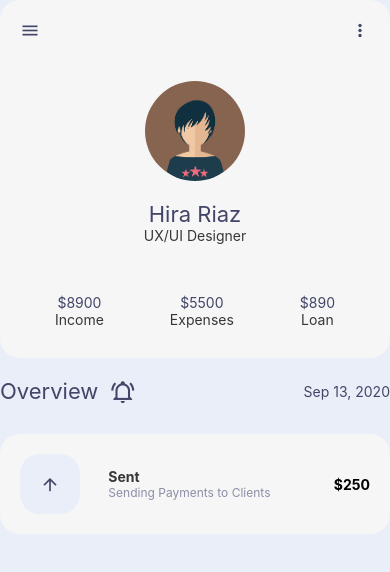
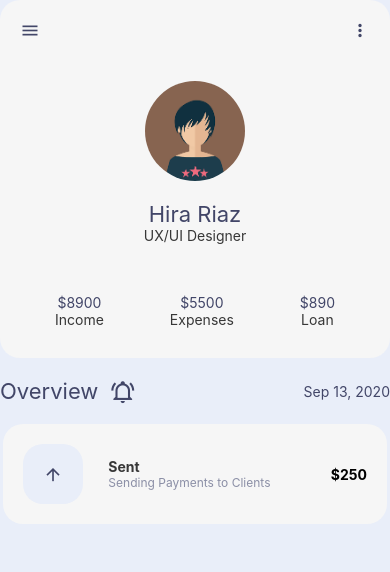
Before and after one commit to danielh989/money_buddy, a React Native app: screen / in a window 390 px wide. Shown: the top 572 px of the page. Built offline with nearby package versions, Linux system fonts and the light colour scheme.

Commit message:
FIX: Elevation workaround on flatlists

```diff
--- a/components/Actions.tsx
+++ b/components/Actions.tsx
@@ -36,12 +36,12 @@ const styles = StyleSheet.create({
     alignItems: "center",
     backgroundColor: colors.white,
     borderRadius: 20,
-    elevation: 10,
+    elevation: 5,
     flexDirection: "row",
     justifyContent: "space-between",
+    marginHorizontal: 3,
     marginVertical: 10,
     padding: 20,
-    width: "100%",
   },
   icon: {
     alignItems: "center",
--- a/components/BellOverview.tsx
+++ b/components/BellOverview.tsx
@@ -31,6 +31,7 @@ const styles = StyleSheet.create({
   container: {
     alignItems: "center",
     marginVertical: 20,
+    marginBottom: 10,
     flexDirection: "row",
     justifyContent: "space-between",
   },
--- a/components/MainCard.tsx
+++ b/components/MainCard.tsx
@@ -48,7 +48,7 @@ const styles = StyleSheet.create({
   container: {
     backgroundColor: colors.white,
     borderRadius: 20,
-    elevation: 10,
+    elevation: 5,
     padding: 20,
     width: "100%",
   },
```
